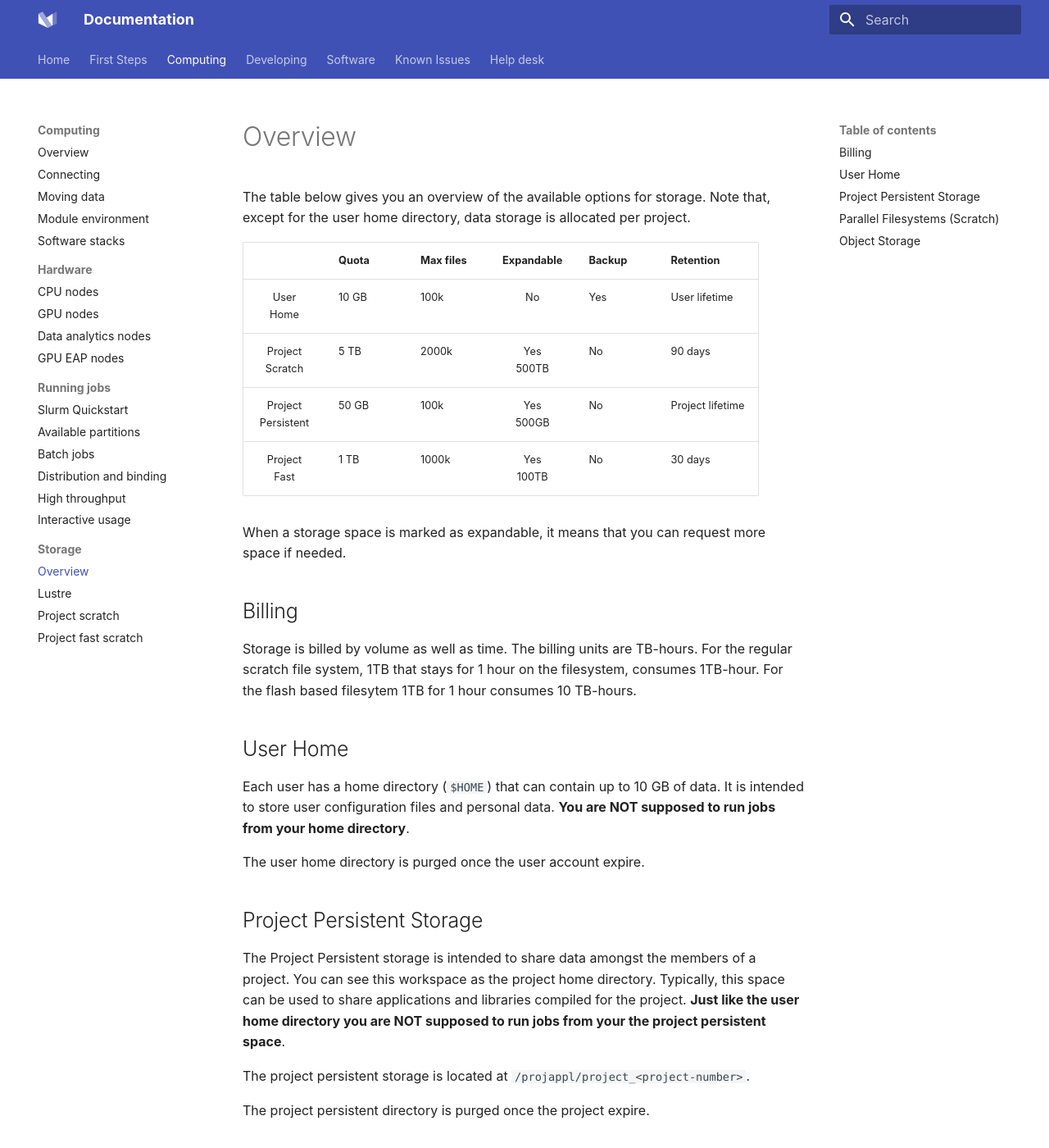
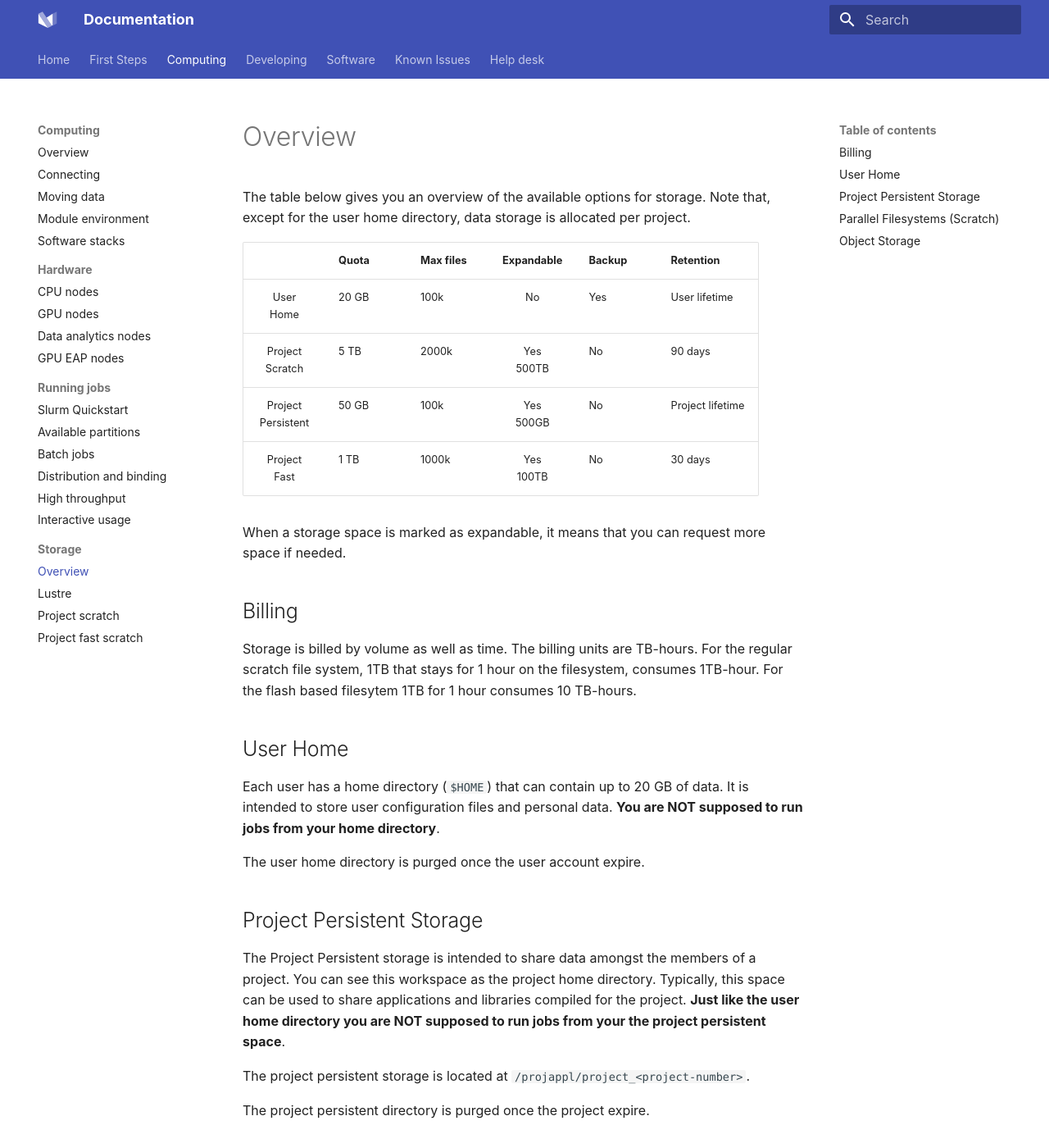
Before and after one commit to Lumi-supercomputer/lumi-userguide, an MkDocs documentation site: the page built from docs/storage/index.md, in a window 1280 px wide and 1400 px high. Shown: the whole window at 82% size. Built offline with MkDocs 1.6.1 and Material for MkDocs 9.7.7, drawn with Linux system fonts in a browser that asks for light colours.

Commit message:
update home quota

```diff
--- a/docs/storage/index.md
+++ b/docs/storage/index.md
@@ -9,7 +9,7 @@
 
 |                       | Quota | Max files | Expandable   | Backup | Retention        |
 |:---------------------:|-------|-----------|:------------:|--------|------------------|
-| User<br>Home          | 10 GB | 100k      | No           | Yes    | User lifetime    |
+| User<br>Home          | 20 GB | 100k      | No           | Yes    | User lifetime    |
 | Project<br>Scratch    |  5 TB | 2000k     | Yes<br>500TB | No     | 90 days          |
 | Project<br>Persistent | 50 GB | 100k      | Yes<br>500GB | No     | Project lifetime |
 | Project<br>Fast       |  1 TB | 1000k     | Yes<br>100TB | No     | 30 days          |
@@ -26,7 +26,7 @@
 
 ## User Home
 
-Each user has a home directory (`$HOME`) that can contain up to 10 GB of data.
+Each user has a home directory (`$HOME`) that can contain up to 20 GB of data.
 It is intended to store user configuration files and personal data. **You are
 NOT supposed to run jobs from your home directory**.
 
```
